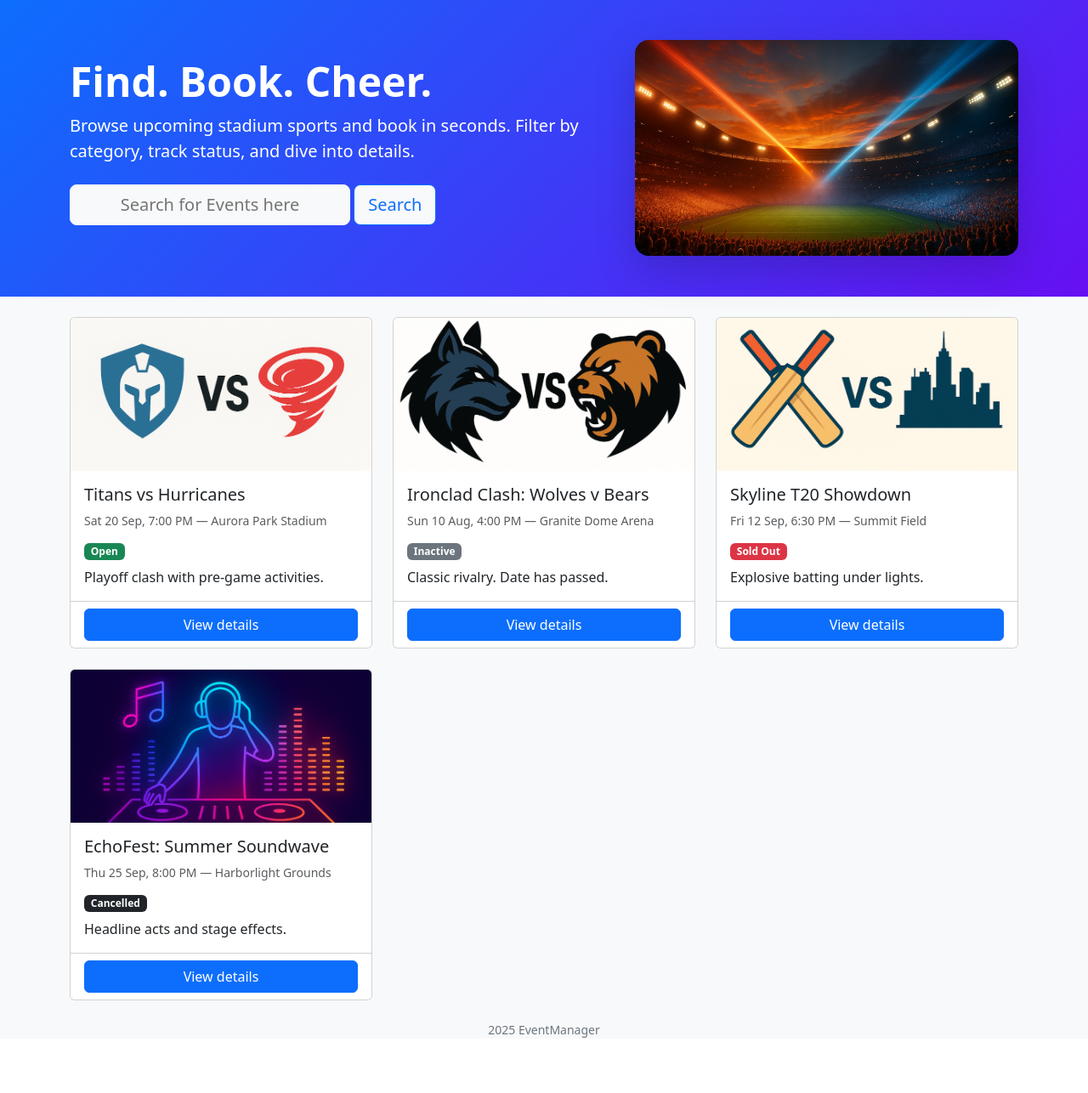
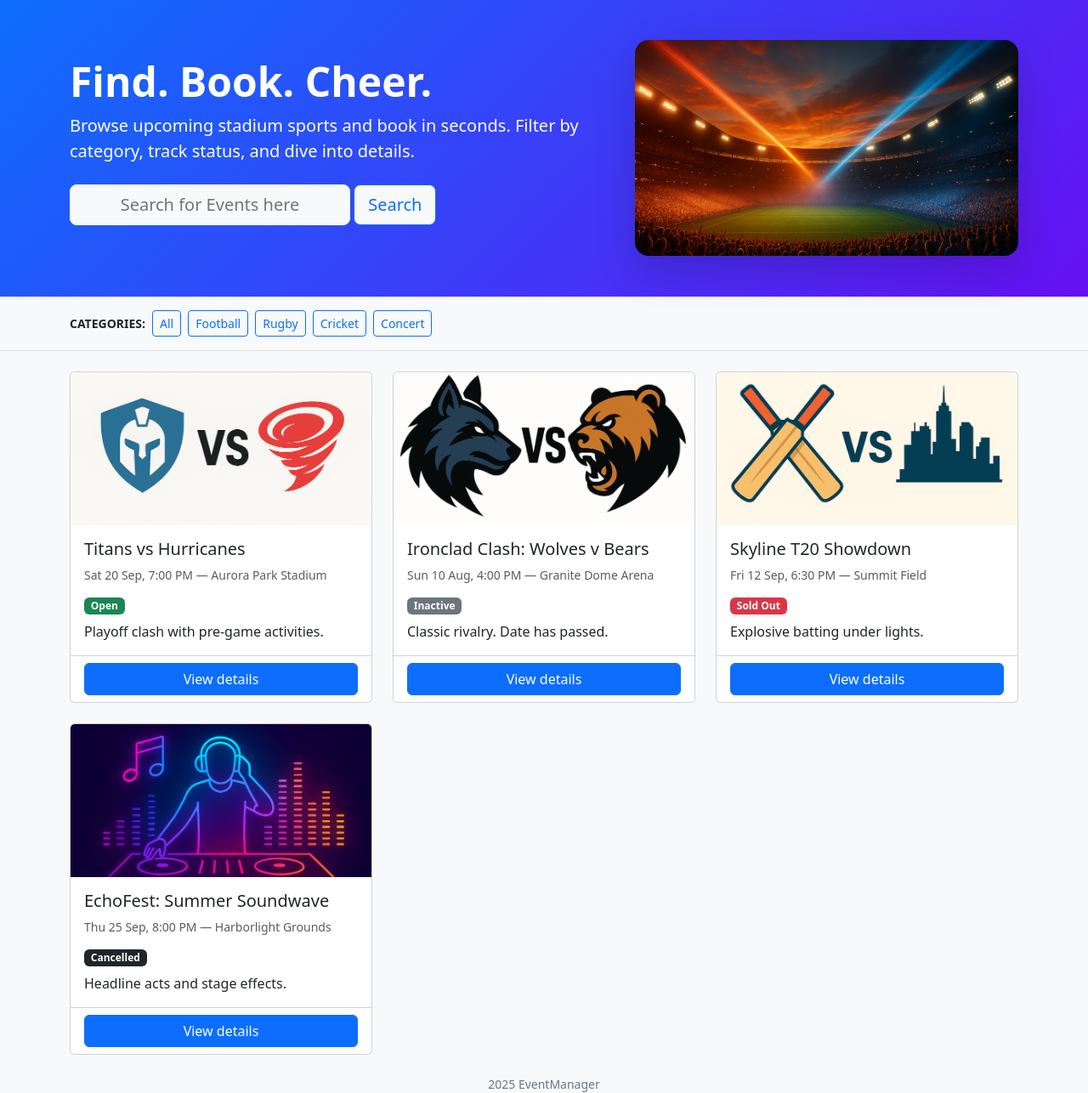
Before and after one commit to vinnie-everton/iab207-at2, a Flask app: page / in a window 1280 px wide. Shown: the part 57-1343 px from the top of the page at 85% size. Before the commit the page ends 1278 px from the top, so only its background shows below. Run offline with Flask 3, Linux system fonts and the light colour scheme; some libraries are stand-ins or nearby versions.

Commit message:
add categories back into home page

```diff
--- a/a2_starter_code/projectfile/website/templates/index.html
+++ b/a2_starter_code/projectfile/website/templates/index.html
@@ -1,6 +1,20 @@
 {% extends "base.html" %}
 
   {% block content %}
+
+ <!-- Categories (static) -->
+  <section id="categories" class="py-3 border-bottom bg-light">
+    <div class="container">
+      <div class="d-flex flex-wrap align-items-center gap-2">
+        <span class="small text-uppercase fw-semibold">Categories:</span>
+        <button class="btn btn-outline-primary btn-sm">All</button>
+        <button class="btn btn-outline-primary btn-sm">Football</button>
+        <button class="btn btn-outline-primary btn-sm">Rugby</button>
+        <button class="btn btn-outline-primary btn-sm">Cricket</button>
+        <button class="btn btn-outline-primary btn-sm">Concert</button>
+      </div>
+    </div>
+  </section>
 
   <!-- Events -->
   <main class="py-4">
```
